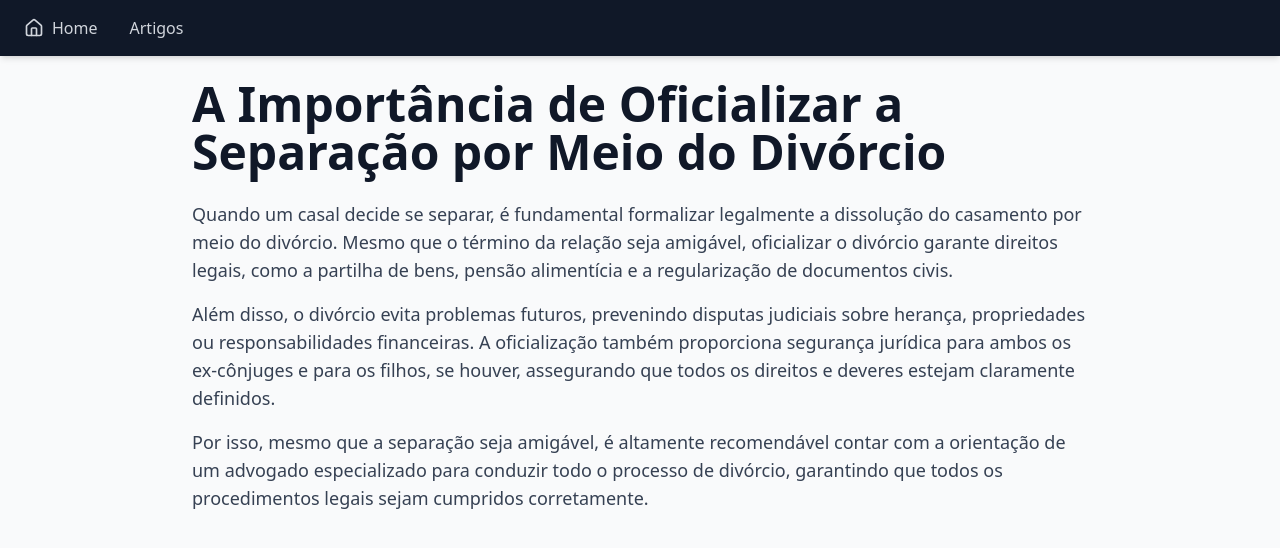
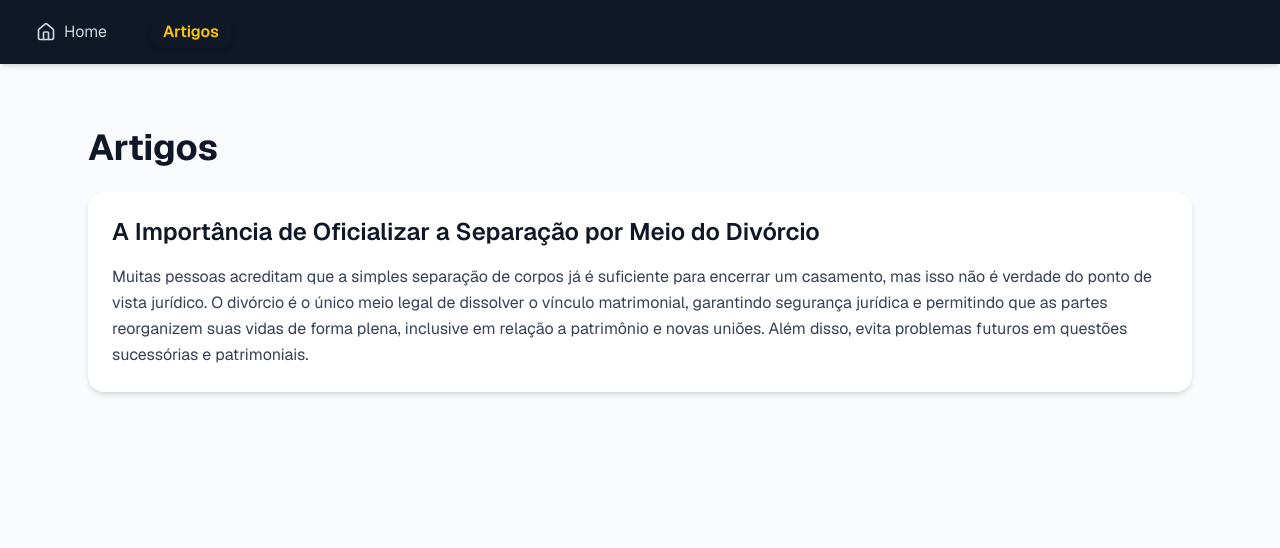
Before and after one commit to Igorviny/igor-brito-advocacia, a Next.js app: page /artigos in a window 1280 px wide. Shown: the top 548 px of the page. Built offline with nearby package versions, Linux system fonts and the light colour scheme.

Commit message:
Atualiza página de Artigos com menu inteligente e destaque da aba ativa

```diff
--- a/src/app/artigos/page.tsx
+++ b/src/app/artigos/page.tsx
@@ -1,35 +1,57 @@
 'use client';
 
 import Link from "next/link";
+import { usePathname } from "next/navigation";
 import { Home as HomeIcon } from "lucide-react";
 
 export default function Artigos() {
+  const pathname = usePathname() ?? "/";
+
+  function normalizePath(p: string) {
+    if (!p) return "/";
+    const url = p.split(/[?#]/)[0];
+    return url === "/" ? "/" : url.replace(/\/+$/, "");
+  }
+
+  const current = normalizePath(pathname);
+
   return (
-    <div className="pt-20 min-h-screen bg-gray-50 text-gray-900 flex flex-col items-center justify-start px-6 py-20">
-
+    <div className="pt-20 min-h-screen bg-gray-50 text-gray-900 font-sans">
       {/* Navigation */}
       <nav className="fixed top-0 left-0 w-full z-50 shadow-md bg-gray-900 px-6 py-4 flex space-x-8 items-center">
-        <Link href="/" className="flex items-center space-x-2 text-gray-300 hover:text-yellow-400 transition">
+        <Link
+          href="/"
+          className={`flex items-center space-x-2 px-3 py-1 rounded-lg transition duration-300 ${
+            normalizePath("/") === current ? "text-yellow-400 font-semibold shadow-md" : "text-gray-300 hover:text-yellow-400 hover:shadow-md"
+          }`}
+        >
           <HomeIcon className="w-5 h-5" />
           <span>Home</span>
         </Link>
-        <Link href="/artigos" className="text-gray-300 hover:text-yellow-400 transition">
+        <Link
+          href="/artigos"
+          className={`px-3 py-1 rounded-lg transition duration-300 ${
+            normalizePath("/artigos") === current ? "text-yellow-400 font-semibold shadow-md" : "text-gray-300 hover:text-yellow-400 hover:shadow-md"
+          }`}
+        >
           Artigos
         </Link>
       </nav>
 
-      {/* Artigo */}
-      <main className="max-w-4xl mx-auto text-left">
-        <h1 className="text-5xl font-bold mb-6">A Importância de Oficializar a Separação por Meio do Divórcio</h1>
-        <p className="text-lg text-gray-700 mb-4">
-          Quando um casal decide se separar, é fundamental formalizar legalmente a dissolução do casamento por meio do divórcio. Mesmo que o término da relação seja amigável, oficializar o divórcio garante direitos legais, como a partilha de bens, pensão alimentícia e a regularização de documentos civis.
-        </p>
-        <p className="text-lg text-gray-700 mb-4">
-          Além disso, o divórcio evita problemas futuros, prevenindo disputas judiciais sobre herança, propriedades ou responsabilidades financeiras. A oficialização também proporciona segurança jurídica para ambos os ex-cônjuges e para os filhos, se houver, assegurando que todos os direitos e deveres estejam claramente definidos.
-        </p>
-        <p className="text-lg text-gray-700 mb-4">
-          Por isso, mesmo que a separação seja amigável, é altamente recomendável contar com a orientação de um advogado especializado para conduzir todo o processo de divórcio, garantindo que todos os procedimentos legais sejam cumpridos corretamente.
-        </p>
+      {/* Conteúdo da página Artigos */}
+      <main className="max-w-6xl mx-auto px-6 py-12">
+        <h1 className="text-4xl font-bold mb-6">Artigos</h1>
+
+        <article className="bg-white p-6 rounded-2xl shadow-md hover:shadow-xl transform hover:scale-105 transition duration-300">
+          <h2 className="text-2xl font-semibold mb-4">A Importância de Oficializar a Separação por Meio do Divórcio</h2>
+          <p className="text-gray-700 leading-relaxed">
+            Muitas pessoas acreditam que a simples separação de corpos já é suficiente para encerrar
+            um casamento, mas isso não é verdade do ponto de vista jurídico. O divórcio é o único
+            meio legal de dissolver o vínculo matrimonial, garantindo segurança jurídica e permitindo
+            que as partes reorganizem suas vidas de forma plena, inclusive em relação a patrimônio e
+            novas uniões. Além disso, evita problemas futuros em questões sucessórias e patrimoniais.
+          </p>
+        </article>
       </main>
     </div>
   );
```
